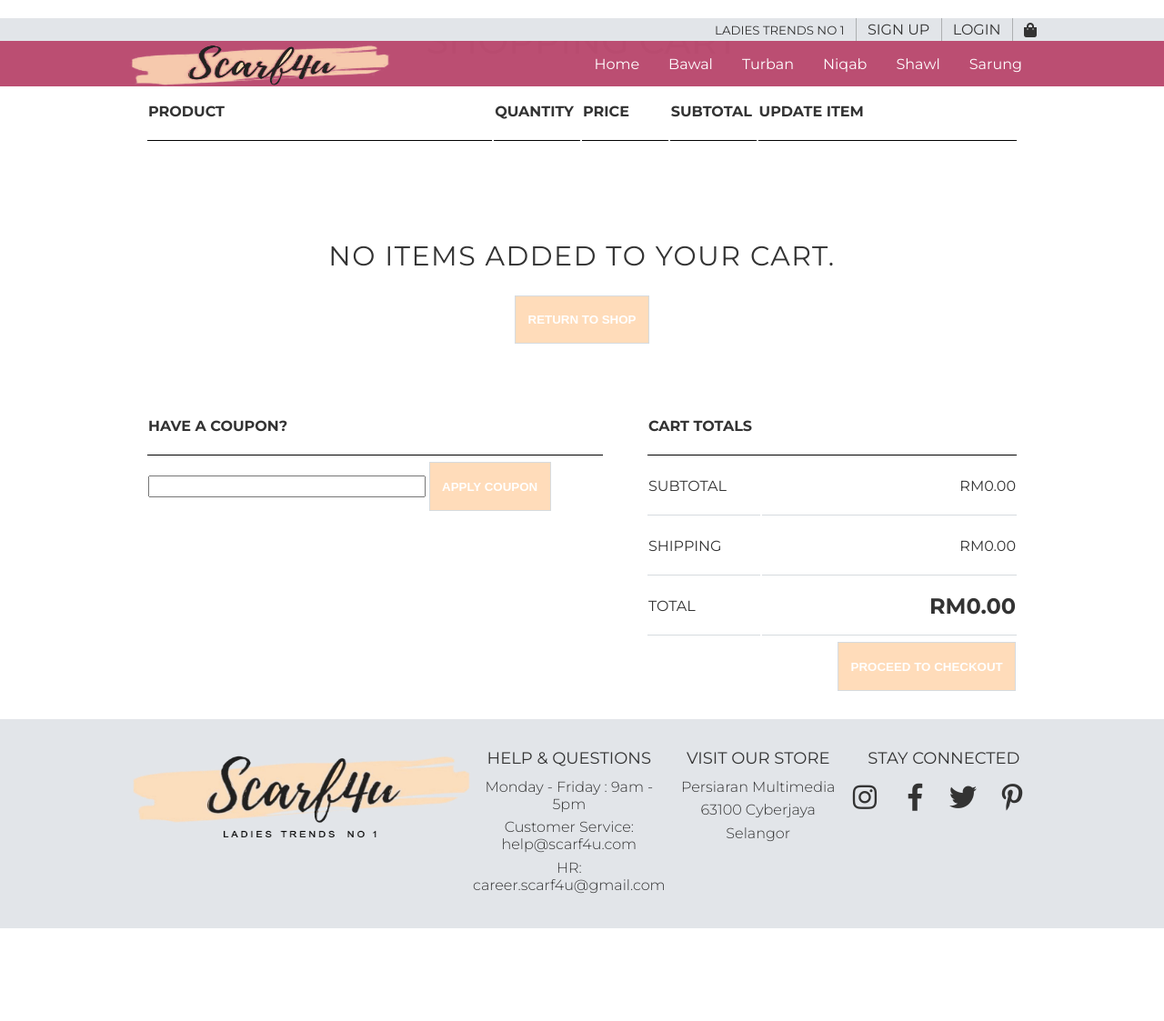
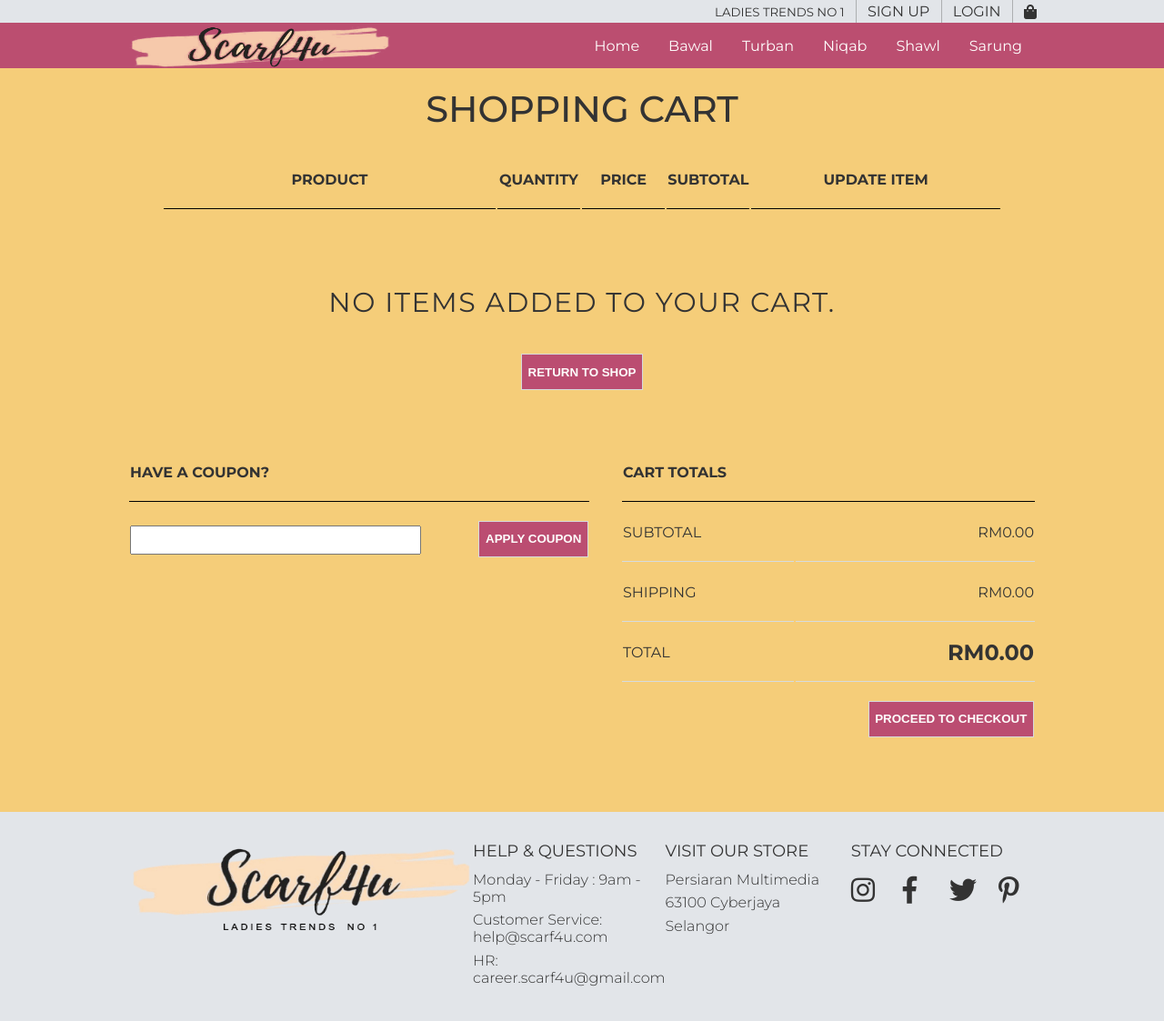
Before and after one commit to sabrinasyazwani97/WebAppAssignment, a PHP site: page /cart.php in a window 1280 px wide. Shown: the whole page at 91% size. Before the commit the page ends 1021 px from the top, so only its background shows below. Run offline with PHP 8.4, Linux system fonts and the light colour scheme; lists and menus that the app fills with data are empty; some libraries are stand-ins or nearby versions.

Commit message:
Update cart.css

```diff
--- a/cart.css
+++ b/cart.css
@@ -1,21 +1,43 @@
-body{
-  font-family: Arial, sans-serif;
-  margin: 3em 5em 1em 5em;
-  font-size: 100%;
+article.cart{
+  background-color: #f5cd79;
+  padding-left: 2em;
+  padding-right: 2em;
+  padding-top: 75px;
+  padding-bottom: 75px;
+}
+
+#cart-title{
+  font-size: 40px;
+	font-weight: 500;
   text-align: center;
 }
 
-button{
-  background-color: #FFDCBA;
+.text-remove, .text-add{
+  color: #bb4c71;
+  font-weight: bold;
+  text-align: center;
+}
+
+.checkoutBtn, .code-submit, .returnBtn{
+  margin-top: 1em;
+  background-color: #bb4c71;
+	opacity: .99;
   color: white;
   border: 1px solid #D6DBDF;
-  height: 4em;
-  padding: 1em;
+  height: 3em;
+  padding: 0.5em;
   text-align: center;
   font-weight: bold;
 }
 
-button.checkoutBtn{
+.checkoutBtn:hover, .code-submit:hover, .returnBtn:hover{
+  cursor: pointer;
+	background-color: #ffdcba;
+	border: 1px solid #ffdcba;
+	color: #333;
+}
+
+.checkoutBtn{
   float: right;
 }
 
@@ -25,24 +47,19 @@ td button{
 
 td input{
   border-style: 1px solid #D6DBDF;
-  width: 100%;
-  font-size: 100%
+  width: 20em;
+  font-size: 100%;
+  height: 2em;
+  margin-top: 1em;
 }
 
-button:hover{
-  color: black;
-  border-color: black;
+.total-cart, .container-cart{
+  max-width: 1000px;
+  text-align: center;
+	margin: 0 auto;
 }
 
-table{
-  margin-left: auto;
-  margin-right: auto;
-  width: 70em;
-  padding: 0em 5em 1.5em 5em;
-  align-self: center;
-}
-
-th{
+th.coupon_code, th.total_cart{
   border-right-style: hidden;
   border-left-style: hidden;
   border-top-style: hidden;
@@ -57,23 +74,33 @@ tr{
   height: 4em;
 }
 
-td#col1{
+.update-qty{
+  width: 3em;
+  background-color: #bb4c71;
+	opacity: .99;
+  color: white;
+  border: 3px solid black;
+}
+
+#col1{
   border-right-style: hidden;
   border-left-style: hidden;
   border-bottom: 1px solid #D6DBDF;
   text-align: left;
   font-size: 1em;
+  width: 20em;
 }
 
-td#col2{
+#col2{
   border-right-style: hidden;
   border-left-style: hidden;
   border-bottom: 1px solid #D6DBDF;
   text-align: right;
   font-size: 1em;
+  width: 20em;
 }
 
-td#col_total{
+#col_total{
   border-right-style: hidden;
   border-left-style: hidden;
   border-bottom-style: solid;
@@ -81,6 +108,50 @@ td#col_total{
   text-align: right;
   font-weight: bold;
   font-size: 1.5em;
+  width: 20em;
+}
+
+#type-coupon, #applyCouponBtn{
+  border-bottom-style: hidden;
+  width: 20em;
+}
+
+#applyCouponBtn{
+  text-align: right;
+}
+
+#size-img{
+  width: 3em;
+  height: 4em;
+}
+
+#img-cart{
+  width: 100%;
+  height: 100%;
+}
+
+#type-coupon{
+  text-align: left;
+}
+
+td#col-mid{
+  text-align: center;
+  padding-top: 0.5em;
+  padding-bottom: 0.5em;
+  border-right-style: hidden;
+  border-left-style: hidden;
+  border-bottom-style: solid;
+  border-bottom: 1px solid #D6DBDF;
+}
+
+th#col-mid{
+  text-align: center;
+  padding-top: 0.5em;
+  padding-bottom: 0.5em;
+  border-right-style: hidden;
+  border-left-style: hidden;
+  border-bottom-style: solid;
+  border-bottom: 1px solid black;
 }
 
 #blank{
```
